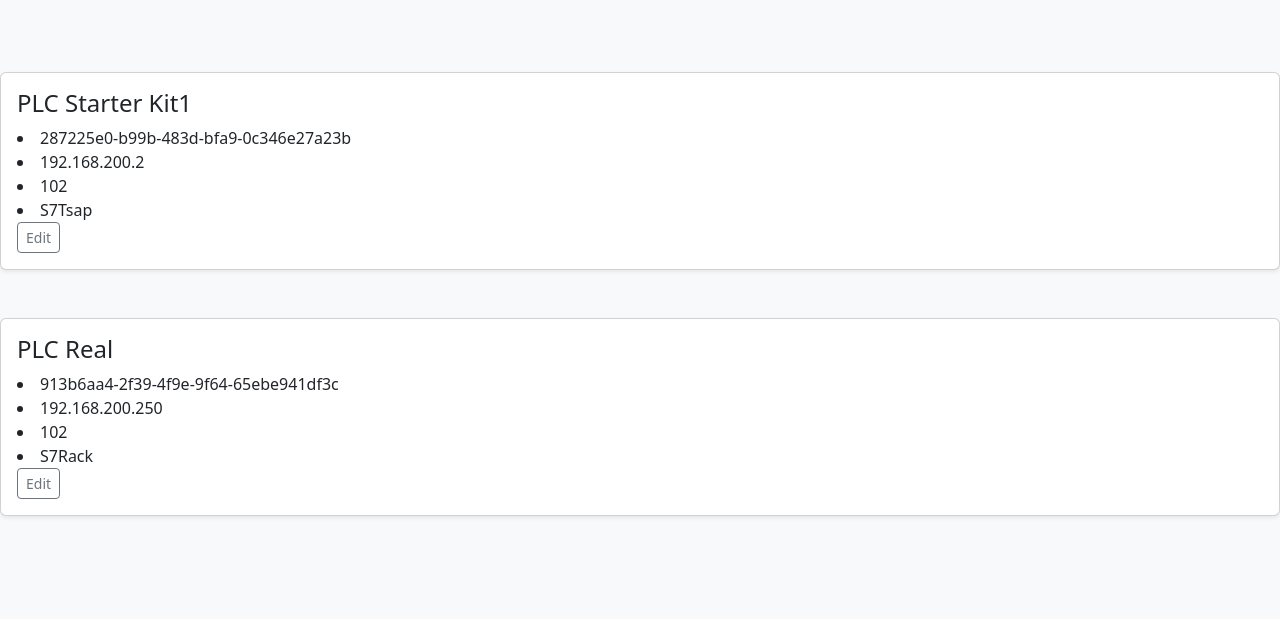
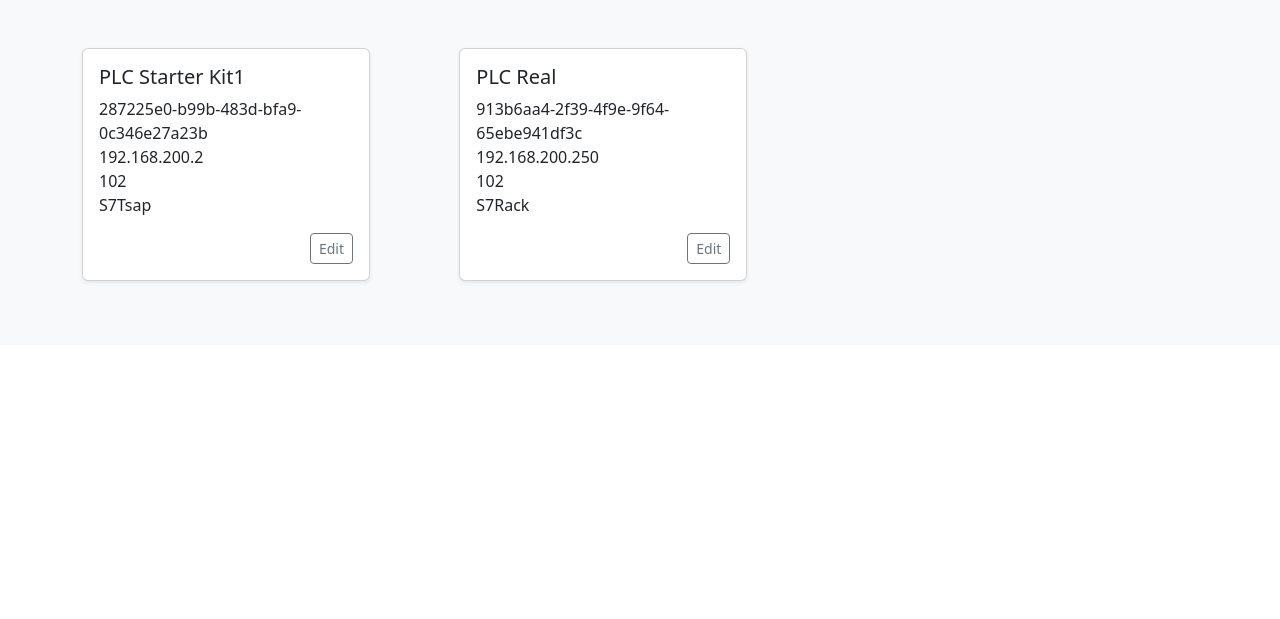
Before and after one commit to SatNaingTun/IIOT2024Project, a Django app: template IIOTWeb/iiot/templates/iiot/listInputDevices.html in a window 1280 px wide. Shown: the top 619 px of the page. Run offline with Django 5.2, Linux system fonts and the light colour scheme; the template is opened without the code that fills it: values that come from a table or form of the project are taken from there, others are empty; data comes from the database, SQL or seed files in the repository; some libraries are stand-ins or nearby versions.

Commit message:
card size to smaller

```diff
--- a/IIOTWeb/iiot/templates/components/listing_card.html
+++ b/IIOTWeb/iiot/templates/components/listing_card.html
@@ -1,19 +1,13 @@
-<div class="card shadow-sm">
-   <div class="card-body">
-        <h4 class="card-test">{{dev.device_name}}</h4>
-        <div class="row justify-content-start align-items-center">
-            <div class="col-4">
-                <li>{{dev.input_device_id}}</li>
-                <li>{{dev.ip_address}}</li>
-                <li>{{dev.port}}</li>
-                <li>{{dev.device_protocol}}</li>
-            </div>
+<div class="card shadow-sm mb-3" style="max-width: 18rem;">
+    <div class="card-body">
+        <h5 class="card-title">{{dev.device_name}}</h5>
+        <ul class="list-unstyled mb-3">
+            <li>{{dev.input_device_id}}</li>
+            <li>{{dev.ip_address}}</li> <li>{{dev.port}}</li>
+            <li>{{dev.device_protocol}}</li>
+        </ul>
+        <div class="d-flex justify-content-end">
+            <a type="button" class="btn btn-sm btn-outline-secondary">Edit</a>
         </div>
-        <div class="d-flex justify-content-between align-items-center">
-            <div>
-                <a type="button" class="btn btn-sm btn-outline-secondary">Edit</a>
-            </div>
-        </div>
-   </div>
-
+    </div>
 </div>
--- a/IIOTWeb/iiot/templates/iiot/listInputDevices.html
+++ b/IIOTWeb/iiot/templates/iiot/listInputDevices.html
@@ -3,16 +3,15 @@
 
 {% block 'body' %}
 <div class="album py-5 bg-light">
-    <dev class="container">
-        <div class="row row-col-1 row-col-sm-2 row-col-md g-3">
+    <div class="container">
+        <div class="row row-cols-1 row-cols-sm-2 row-cols-md-3 g-3">
             {% for dev in inputDevices %}
             <div class="col">
                 {% include "components/listing_card.html" %}
+                <!-- <p>{{dev.id}}</p>  -->
             </div>
-            <p>{{listing.id}}</p>
             {% endfor %}
         </div>
-    </dev>
-
+    </div>
 </div>
 {% endblock %}
--- a/IIOTWeb/iiot/templates/iiot/registerInputDevice.html
+++ b/IIOTWeb/iiot/templates/iiot/registerInputDevice.html
@@ -20,7 +20,9 @@
                 <!-- </div> -->
 
             </div>
+            <div class="d-grid gap-2 d-md-block">
             <button class="btn btn-lg btn-danger" type="submit">Save</button>
+            </div>
         </form>
     </div>
 
--- a/IIOTWeb/iiot/urls.py
+++ b/IIOTWeb/iiot/urls.py
@@ -10,7 +10,7 @@ urlpatterns = [
     # path("", views.index,name='iiot'),
     path("", views.test,name='test'),
     path("testLocal/", views.testLocal,name='testLocal'),
-    path("regInputDev/", views.registerInputDevice,name='RegisterInput'),
+    path("reg/inputs/", views.registerInputDevice,name='RegisterInput'),
     path("mqtt/", views.mqtt_view,name='Mqtt'),
-    path("listInputDev/", views.listInputDevices,name='ListInput'),
+    path("list/inputs/", views.listInputDevices,name='ListInput'),
     ]
```
